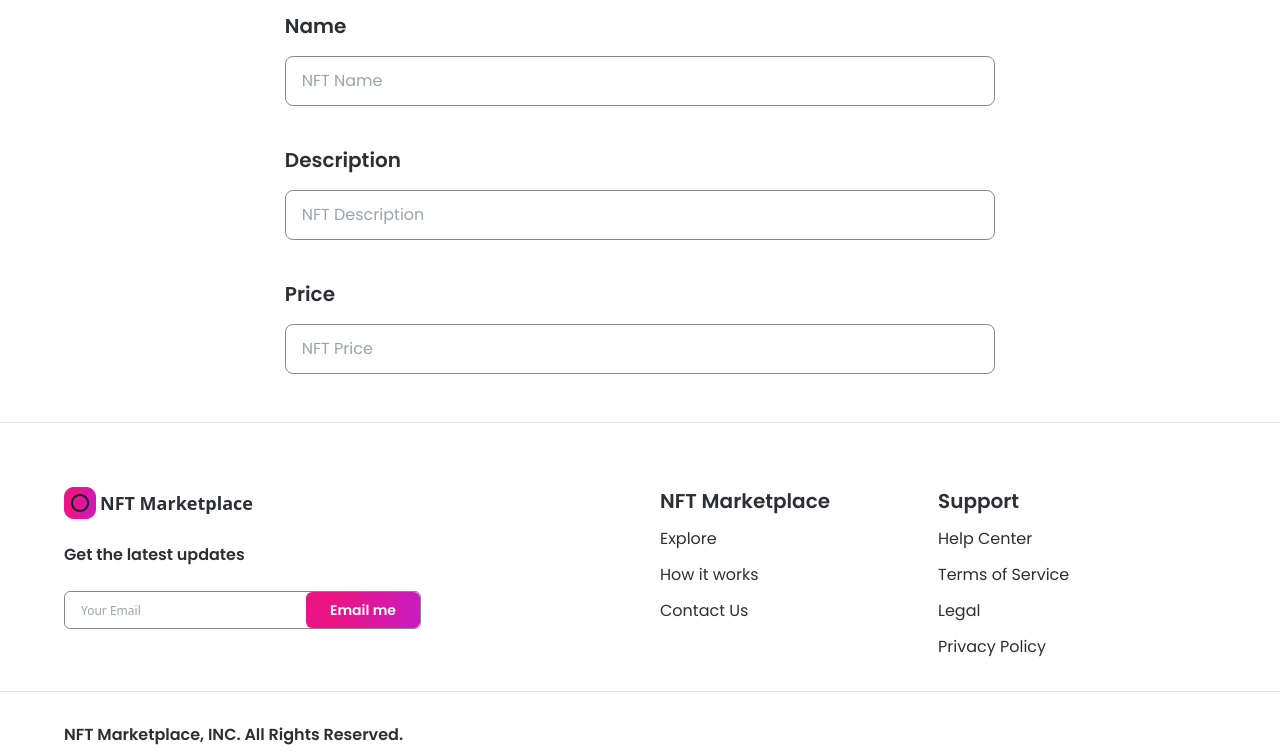
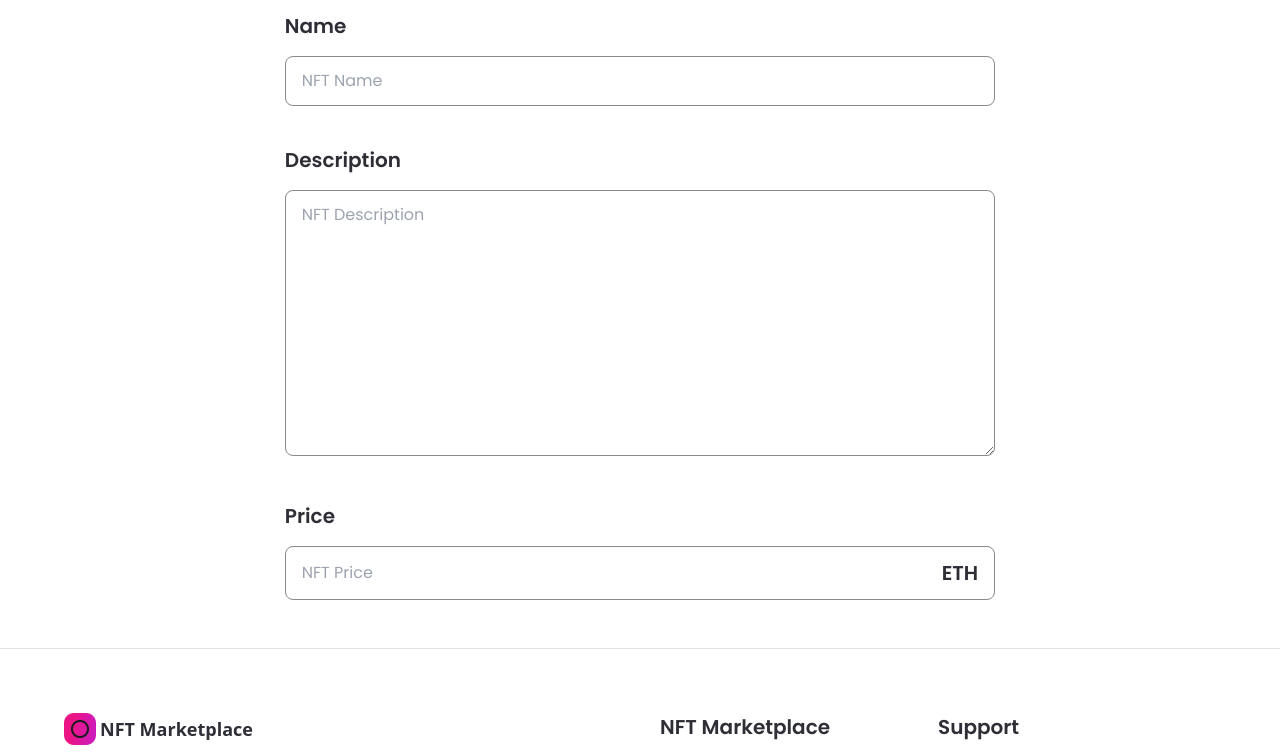
Before and after one commit to Bmullzz/nft_market_place, a Next.js app: page /create-nft in a window 1280 px wide. Shown: the part 595-1351 px from the top of the page. Built offline with nearby package versions, Linux system fonts and the light colour scheme.

Commit message:
finish custom input component

```diff
--- a/components/Input.jsx
+++ b/components/Input.jsx
@@ -4,12 +4,34 @@
   <div className="mt-10 w-full">
     <p className="font-poppins dark:text-white text-nft-black-1 font-semibold text-xl">{title}</p>
 
+    {inputType === 'number' ? (
+      <div className="dark:bg-nft-black-1 bg-white border dark:border-nft-black-1 border-nft-gray-2 rounded-lg w-full outline-none font-poppins
+      dark:text-white text-nft-gray-2 text-base mt-4 px-4 py-3 flexBetween flex-row"
+      >
+        <input
+          type="number"
+          className="flex w-full dark:bg-nft-black-1 bg-white outline-none"
+          placeholder={placeholder}
+          onChange={handleClick}
+        />
+        <p className="font-poppins dark:text-white text-nft-black-1 font-semibold text-xl">ETH</p>
+      </div>
+    ) : inputType === 'textarea' ? (
+      <textarea
+        rows={10}
+        className="dark:bg-nft-black-1 bg-white border dark:border-nft-black-1 border-nft-gray-2 rounded-lg w-full outline-none font-poppins
+             dark:text-white text-nft-gray-2 text-base mt-4 px-4 py-3"
+        placeholder={placeholder}
+        onChange={handleClick}
+      />
+    ) : (
       <input
         className="dark:bg-nft-black-1 bg-white border dark:border-nft-black-1 border-nft-gray-2 rounded-lg w-full outline-none font-poppins
              dark:text-white text-nft-gray-2 text-base mt-4 px-4 py-3"
         placeholder={placeholder}
         onChange={handleClick}
       />
+    )}
   </div>
 );
 
```
Lines whose indentation alone changed are shown as unchanged.
